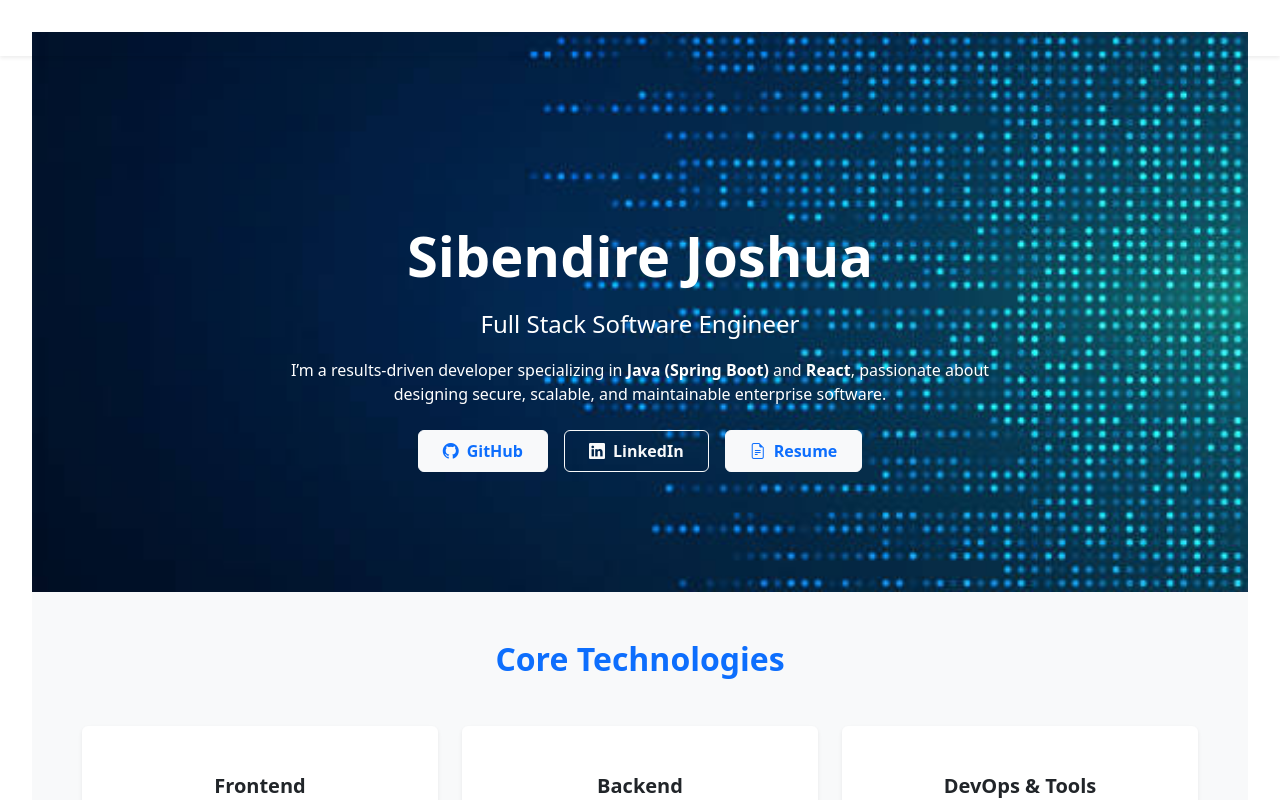
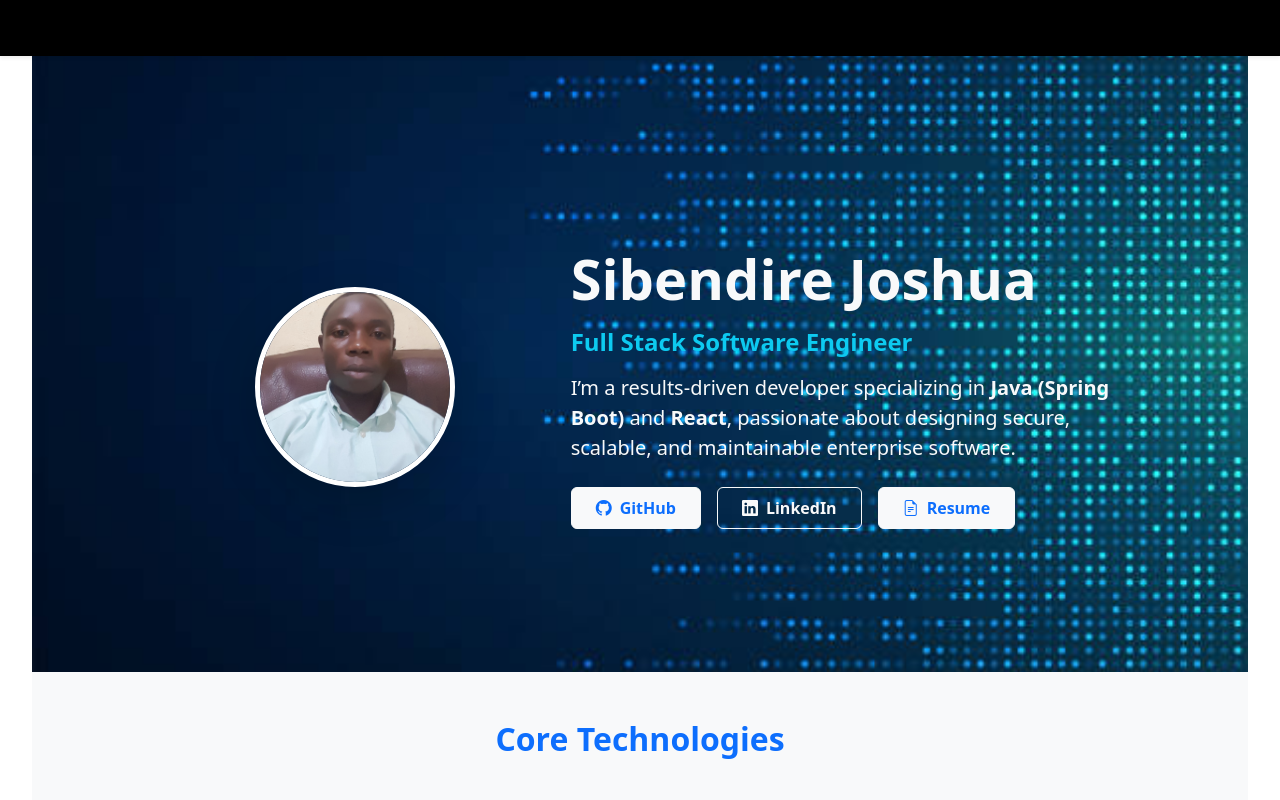
Before and after one commit to sibendire/joshua-portfolio, a React (Vite) app: page / in a window 1280 px wide. Shown: the top 800 px of the page. Built offline with nearby package versions, Linux system fonts and the light colour scheme.

Commit message:
changed the nav color to black|

```diff
--- a/src/App.css
+++ b/src/App.css
@@ -58,5 +58,5 @@
 
 .btn-outline-primary:hover {
   background-color: #0d6efd;
-  color: white;
+  color: black;
 }
--- a/src/App.tsx
+++ b/src/App.tsx
@@ -1,4 +1,4 @@
-import React from "react";
+// import React from "react";
 import "bootstrap/dist/css/bootstrap.min.css";
 import "bootstrap-icons/font/bootstrap-icons.css";
 import "./App.css";
@@ -13,9 +13,9 @@ const App = () => {
      {/* HERO SECTION */}
 <section
   id="hero"
-        className="text-center text-white d-flex align-items-center justify-content-center"
+  className="d-flex align-items-center justify-content-center text-white"
   style={{
-          minHeight: "70vh",
+    minHeight: "80vh",
     backgroundImage: "url('/screenshots/port.jpg')",
     backgroundSize: "cover",
     backgroundPosition: "center",
@@ -26,18 +26,40 @@ const App = () => {
     className="container py-5 px-4"
     style={{
       borderRadius: "16px",
-            maxWidth: "800px",
+     // backgroundColor: "rgba(0, 0, 0, 0.6)",
+      maxWidth: "1000px",
     }}
   >
+    <div className="row align-items-center">
+      {/* LEFT — PROFILE PHOTO */}
+      <div className="col-md-5 text-center mb-4 mb-md-0">
+        <img
+          src="/screenshots/joshua.jpg"
+          alt="Sibendire Joshua"
+          className="rounded-circle shadow-lg"
+          style={{
+            width: "200px",
+            height: "200px",
+            objectFit: "cover",
+            border: "5px solid white",
+          }}
+        />
+      </div>
+
+      {/* RIGHT — TEXT CONTENT */}
+      <div className="col-md-7 text-md-start text-center text-light">
         <h1 className="display-4 fw-bold mb-3">Sibendire Joshua</h1>
-          <p className="fs-4 mb-3">Full Stack Software Engineer</p>
-          <p className="mb-4">
+        <h4 className="fw-semibold text-info mb-3">
+          Full Stack Software Engineer
+        </h4>
+        <p className="mb-4 fs-5">
           I’m a results-driven developer specializing in{" "}
           <strong>Java (Spring Boot)</strong> and <strong>React</strong>,
-            passionate about designing secure, scalable, and maintainable
-            enterprise software.
+          passionate about designing secure, scalable, and maintainable enterprise software.
         </p>
-          <div className="d-flex justify-content-center gap-3 flex-wrap">
+
+        {/* BUTTONS */}
+        <div className="d-flex flex-wrap gap-3 justify-content-md-start justify-content-center">
           <a
             href="https://github.com/sibendire"
             target="_blank"
@@ -62,6 +84,8 @@ const App = () => {
           >
             <i className="bi bi-file-earmark-text me-2"></i>Resume
           </a>
+        </div>
+      </div>
     </div>
   </div>
 </section>
@@ -161,30 +185,6 @@ const App = () => {
           </div>
         </div>
       </section>
-
-     {/* // RESUME SECTION
-      <section id="resume" className="py-5 bg-white">
-        <div className="container text-center">
-          <h2 className="fw-bold text-primary mb-4">My Resume</h2>
-          <iframe
-            src="/resume.pdf"
-            width="100%"
-            height="600px"
-            style={{ border: "1px solid #ccc", borderRadius: "8px" }}
-            title="Sibendire Joshua Resume"
-          ></iframe>
-          <div className="mt-3">
-            <a
-              href="/resume.pdf"
-              download
-              className="btn btn-primary fw-semibold"
-            >
-              <i className="bi bi-download me-1"></i> Download Resume
-            </a>
-          </div>
-        </div>
-      </section> */}
-
       {/* CONTACT */}
       <section
         id="contact"
--- a/src/components/Navbar.jsx
+++ b/src/components/Navbar.jsx
@@ -22,7 +22,7 @@ const Navbar = () => {
   return (
     <nav
       className={`navbar navbar-expand-lg fixed-top shadow-sm transition ${
-        scrolled ? "bg-primary" : "bg-transparent"
+        scrolled ? "bg-primary" : "bg-black"
       }`}
     >
       <div className="container">
```
Also changed, not shown: public/screenshots/joshua.jpg (added). Lines whose indentation alone changed are shown as unchanged.
